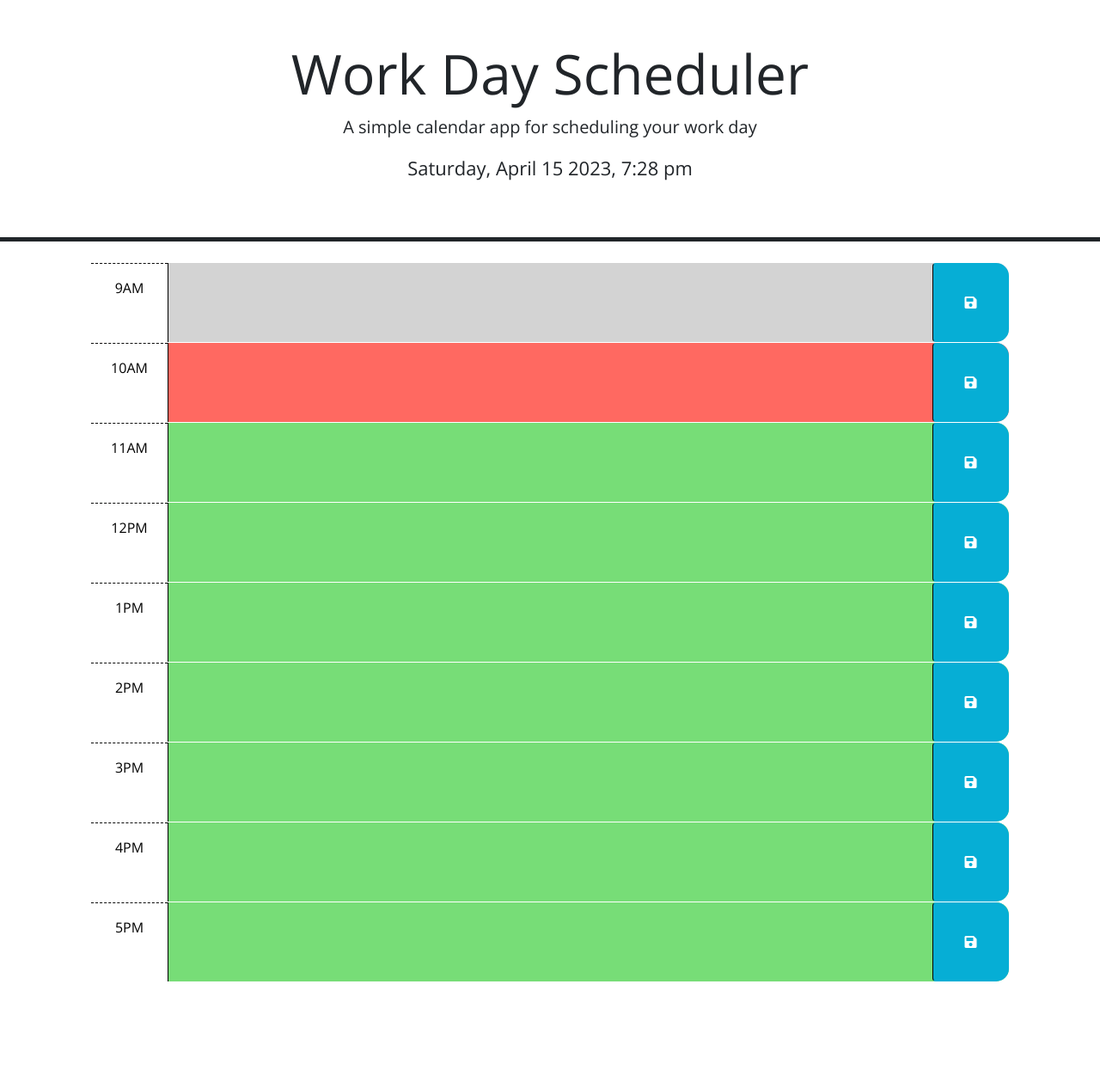
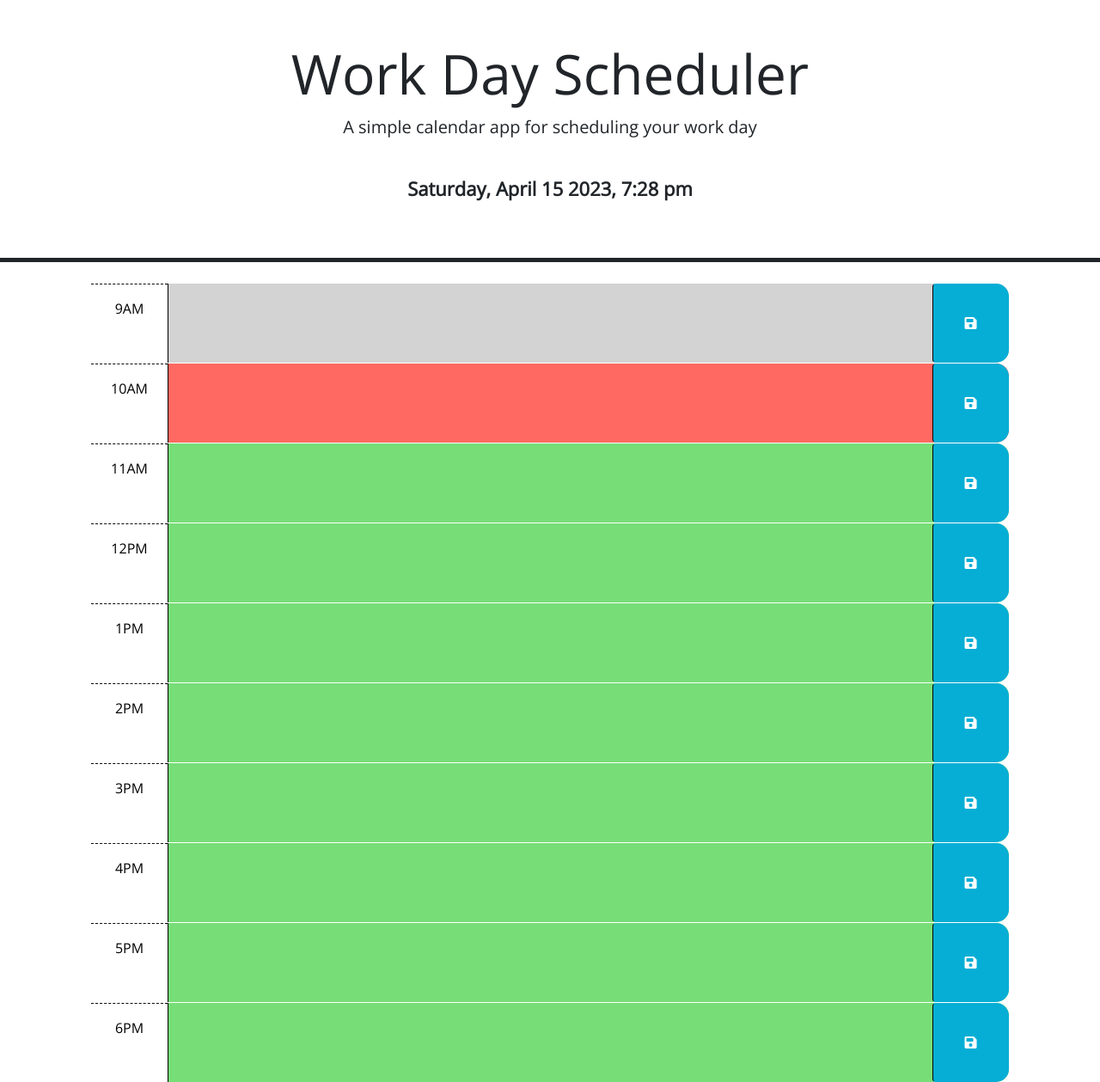
Before and after one commit to bowdumb/scheduler, a plain HTML site: page index.html in a window 1280 px wide. Shown: the whole page at 86% size. Before the commit the page ends 1142 px from the top, so only its background shows below. Drawn offline with nearby package versions, Linux system fonts and the light colour scheme.

Commit message:
Added variables for the hours of the workday, assigning them to the IDs of their respetive hour blocks. Next step is hopefully to create conditional statements to determine color.

```diff
--- a/Develop/script.js
+++ b/Develop/script.js
@@ -44,12 +44,22 @@ $(function () {
   // current hour in 24-hour time?
   //
 
-  // Added timeNow variable, which displays the current date within the header.
-  var dateNow = dayjs();
-      $('#currentDay').text(dateNow.format('dddd, MMMM D YYYY, h:mm a'));
-      console.log(dateNow);
+  // Added timeNow variable, which displays the current date/time within the header.
+  var timeNow = dayjs();
+      $('#currentDay').text(timeNow.format('dddd, MMMM D YYYY, h:mm a'));
+      console.log(timeNow);
 
-
+// Added variables for the hours of the workday, assigning them to the IDs of their respetive hour blocks. Next step is hopefully to create conditional statements to determine color.
+  var nineAM = $("#hour-9");
+  var tenAM = $('#hour-10');
+  var elevenAM =$('#hour-11');
+  var twelvePM =$('#hour-12');
+  var onePM = $('#hour-1');
+  var twoPM = $('#hour-2');
+  var threePM = $('#hour-3');
+  var fourPM = $('#hour-4');
+  var fivePM = $('#hour-5');
+  var sixPM = $('#hour-6');
 
 
 
--- a/Develop/style.css
+++ b/Develop/style.css
@@ -60,4 +60,6 @@ textarea {
 
 #currentDay {
   font-size: 22px;
+  font-weight:bolder;
+  margin-top: 40px;
 }
--- a/index.html
+++ b/index.html
@@ -121,6 +121,15 @@
       </div>
 
 
+      <div id="hour-6" class="row time-block future">
+        <div class="col-2 col-md-1 hour text-center py-3">6PM</div>
+        <textarea class="col-8 col-md-10 description" rows="3"> </textarea>
+        <button class="btn saveBtn col-2 col-md-1" aria-label="save">
+          <i class="fas fa-save" aria-hidden="true"></i>
+        </button>
+      </div>
+
+
     <script src="https://code.jquery.com/jquery-3.4.1.min.js"></script>
     <script
       src="https://cdn.jsdelivr.net/npm/dayjs@1.11.3/dayjs.min.js"
```
